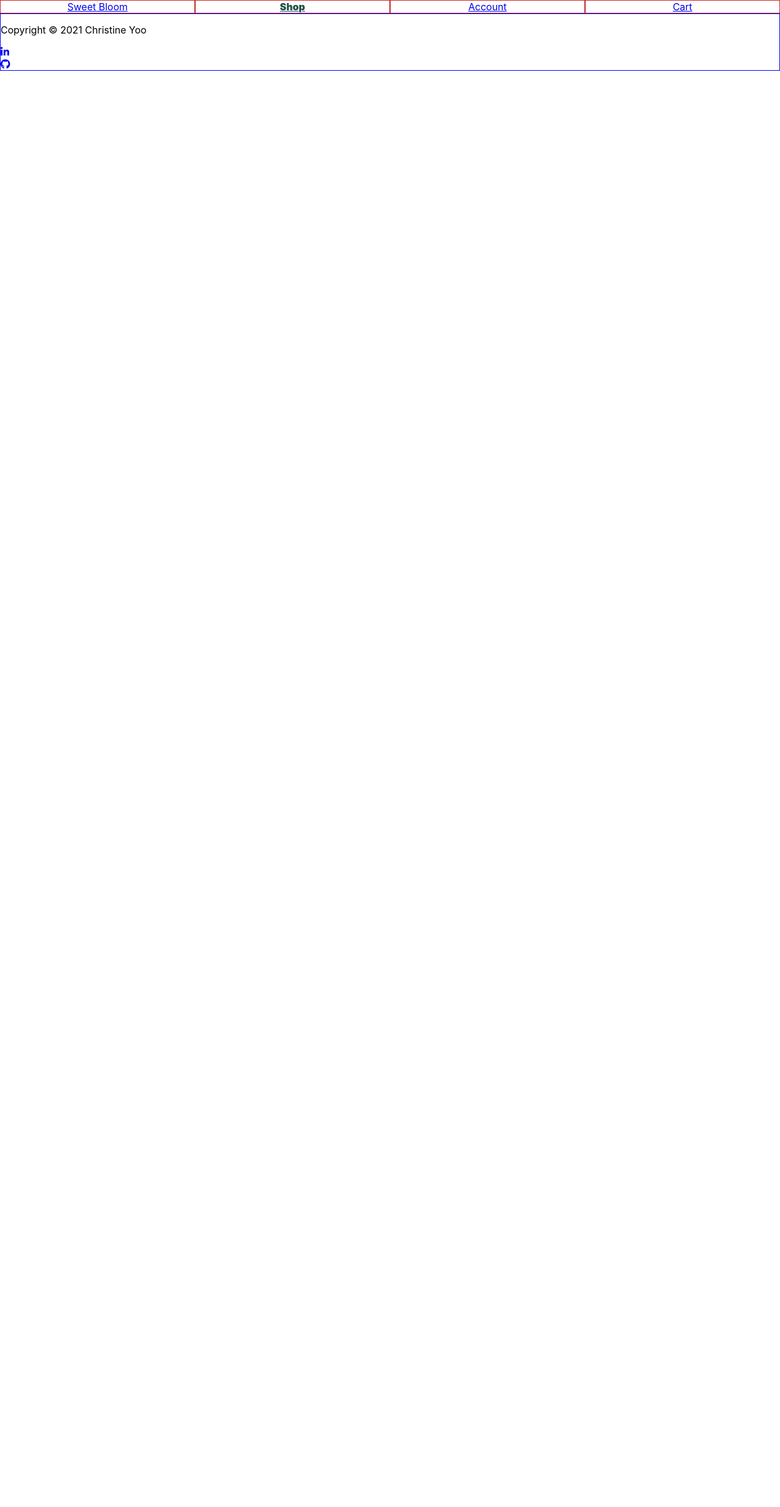
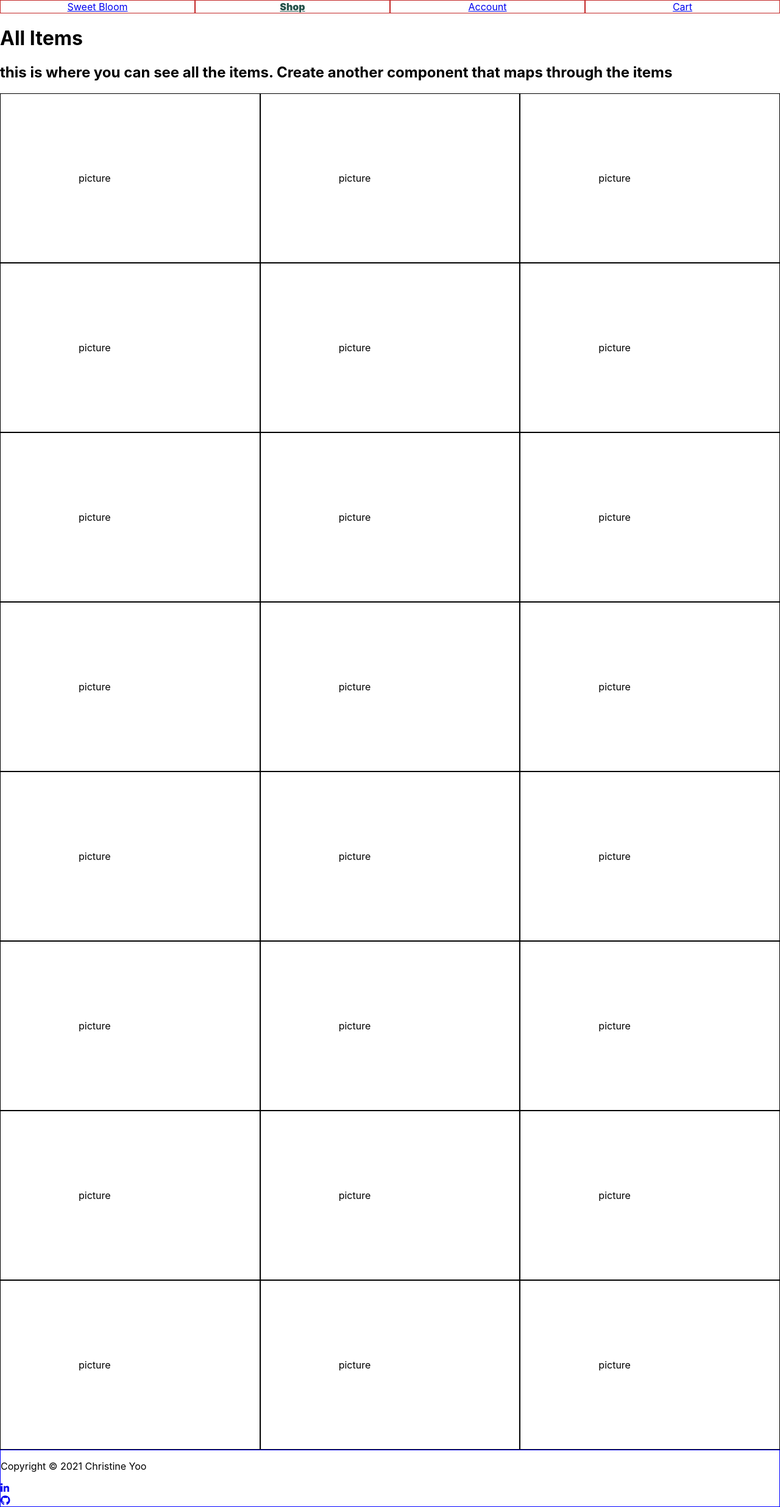
Before and after one commit to christineyoo/sweet-bloom, a React (Create React App) app: page /shop in a window 1280 px wide. Shown: the whole page at 61% size. Before the commit the page ends 800 px from the top, so only its background shows below. Built offline with nearby package versions, Linux system fonts and the light colour scheme.

Commit message:
created wireframe for Shop page

```diff
--- a/src/App.js
+++ b/src/App.js
@@ -3,6 +3,7 @@ import { Route, Switch } from 'react-router-dom';
 import Footer from './organisms/footer/Footer';
 import Landing from './pages/landing/Landing';
 import NavBar from './organisms/navbar/NavBar';
+import Shop from './pages/shop/Shop';
 
 class App extends Component {
   state = {};
@@ -14,6 +15,7 @@ class App extends Component {
         </header>
         <main>
           <Switch>
+            <Route exact path='/shop' component={Shop} />
             <Route exact path='/' component={Landing} />
           </Switch>
         </main>
--- a/src/pages/landing/Landing.js
+++ b/src/pages/landing/Landing.js
@@ -4,7 +4,6 @@ import './Landing.css';
 import stockPhoto from './carnation-carnival-1.jpg';
 
 class Landing extends Component {
-  state = {};
   render() {
     return (
       <div>
--- /dev/null
+++ b/src/pages/shop/Shop.css
@@ -0,0 +1,10 @@
+.shop-flex {
+    display: flex;
+    flex-direction: row;
+}
+
+.shop-flex-1 {
+    flex: 1;
+    border: 1px solid #000;
+    padding: 10%;
+}
--- /dev/null
+++ b/src/pages/shop/Shop.js
@@ -0,0 +1,57 @@
+import React, { Component } from 'react';
+import './Shop.css';
+
+class Shop extends Component {
+  render() {
+    return (
+      <div>
+        <h1>All Items</h1>
+        <h2>this is where you can see all the items. Create another component that maps through the items</h2>
+        <div className='shop-flex'>
+          <div className='shop-flex-1'>picture</div>
+          <div className='shop-flex-1'>picture</div>
+          <div className='shop-flex-1'>picture</div>
+        </div>
+        <div className='shop-flex'>
+          <div className='shop-flex-1'>picture</div>
+          <div className='shop-flex-1'>picture</div>
+          <div className='shop-flex-1'>picture</div>
+        </div>
+        <div className='shop-flex'>
+          <div className='shop-flex-1'>picture</div>
+          <div className='shop-flex-1'>picture</div>
+          <div className='shop-flex-1'>picture</div>
+        </div>
+
+        <div className='shop-flex'>
+          <div className='shop-flex-1'>picture</div>
+          <div className='shop-flex-1'>picture</div>
+          <div className='shop-flex-1'>picture</div>
+        </div>
+
+        <div className='shop-flex'>
+          <div className='shop-flex-1'>picture</div>
+          <div className='shop-flex-1'>picture</div>
+          <div className='shop-flex-1'>picture</div>
+        </div>
+        <div className='shop-flex'>
+          <div className='shop-flex-1'>picture</div>
+          <div className='shop-flex-1'>picture</div>
+          <div className='shop-flex-1'>picture</div>
+        </div>
+        <div className='shop-flex'>
+          <div className='shop-flex-1'>picture</div>
+          <div className='shop-flex-1'>picture</div>
+          <div className='shop-flex-1'>picture</div>
+        </div>
+        <div className='shop-flex'>
+          <div className='shop-flex-1'>picture</div>
+          <div className='shop-flex-1'>picture</div>
+          <div className='shop-flex-1'>picture</div>
+        </div>
+      </div>
+    );
+  }
+}
+
+export default Shop;
```
